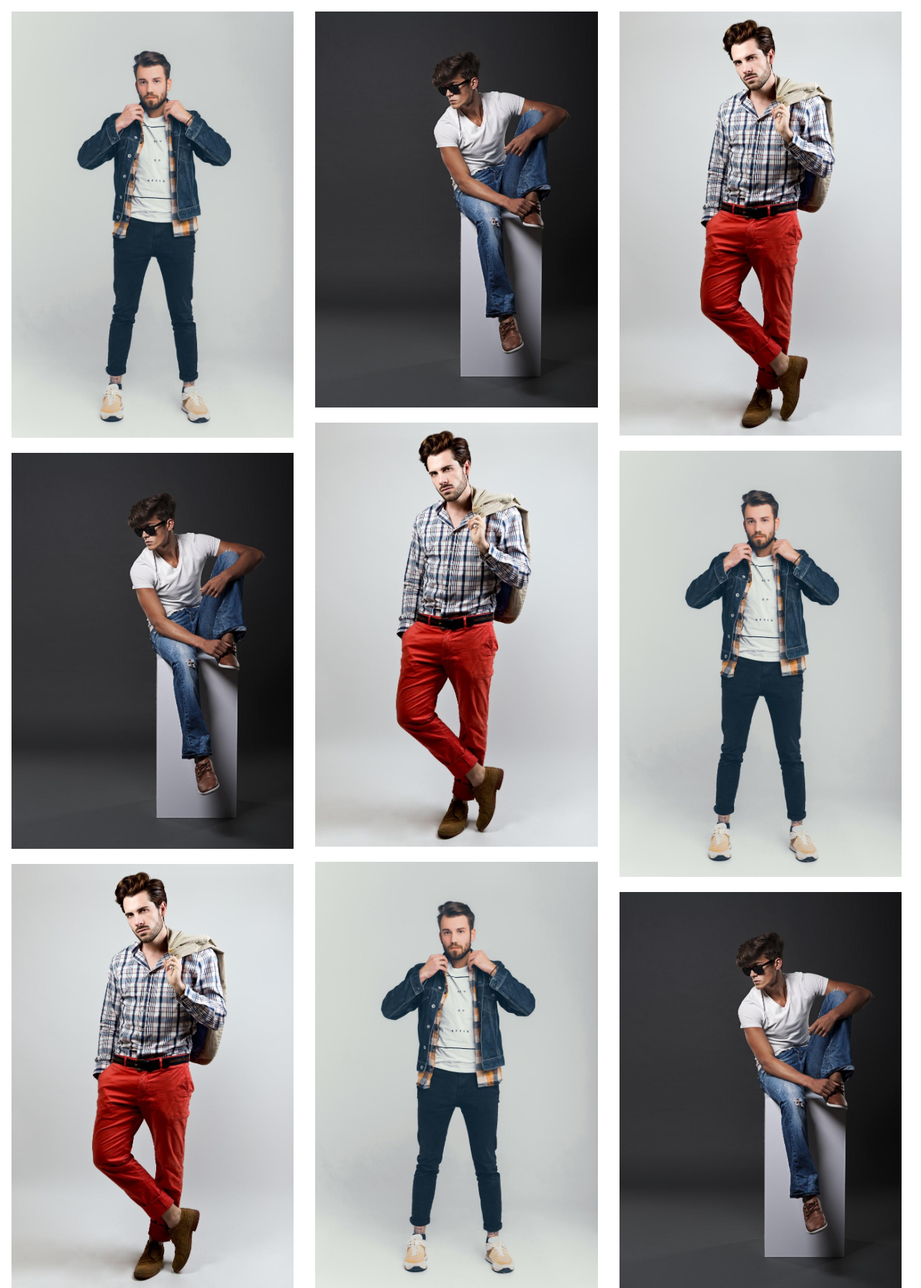
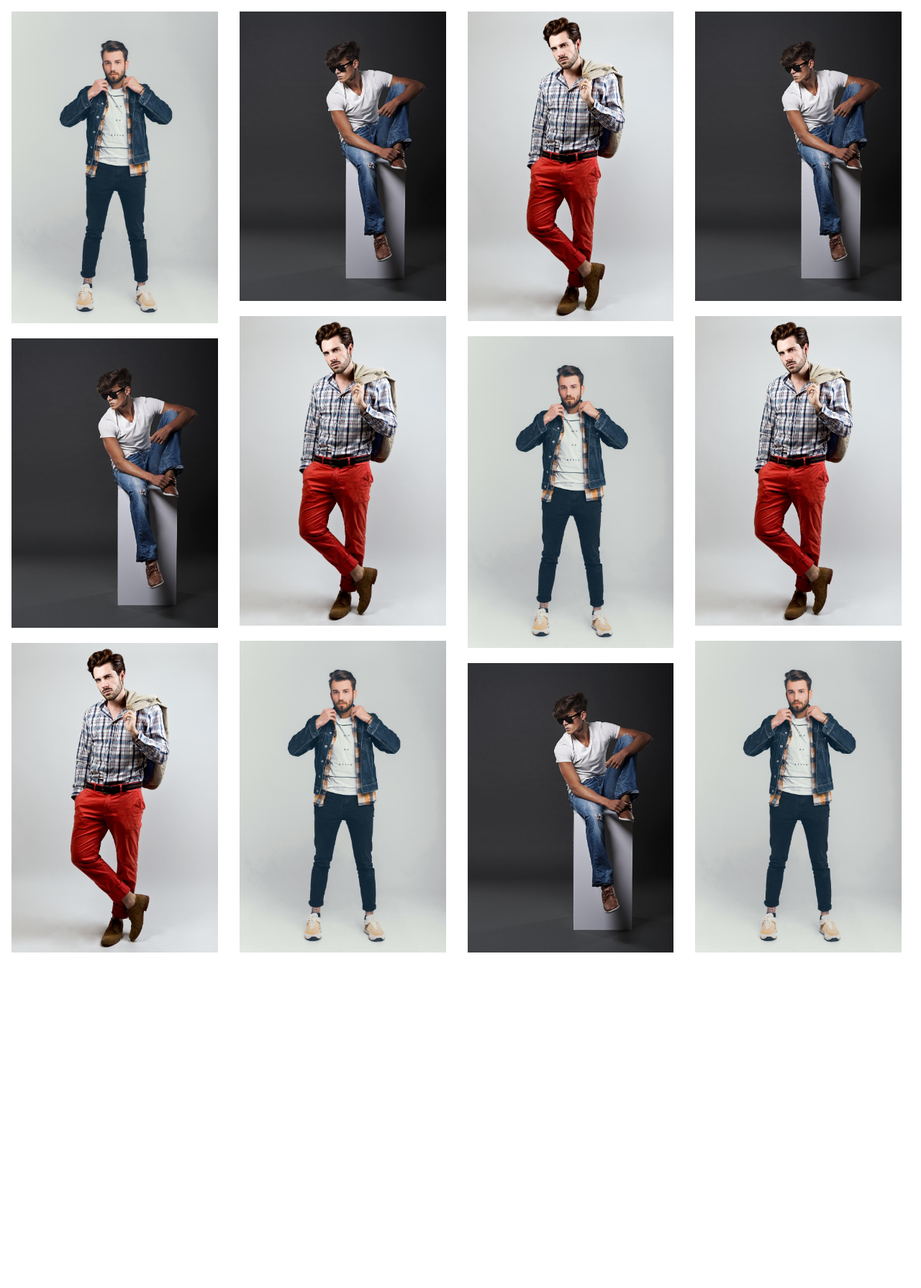
Before and after one commit to Am607/css_repo, a plain HTML site: page 10/index.html in a window 1280 px wide. Shown: the whole page at 72% size. After the commit the page ends 1343 px from the top, so only its background shows below. Drawn offline with Linux system fonts and the light colour scheme.

Commit message:
finished_study

```diff
--- a/10/index.html
+++ b/10/index.html
@@ -29,6 +29,13 @@
         <img src="c.jpg" alt="">
 
       </div>
+
+      <div class="image">
+
+        <img src="c.jpg" alt="">
+        <img src="a.jpg" alt="">
+        <img src="b.jpg" alt="">
+      </div>
     </div>
 
   </div>
--- a/10/style.css
+++ b/10/style.css
@@ -34,9 +34,16 @@ img {
    transform: scale(1);
 } */
 
-@media (max-width: 991px) {
+@media (max-width: 1000px) {
   .image{
-    flex:calc(100% /2)
+    flex:calc(100% / 3)
+
+  }
+}
+
+@media (max-width: 880px) {
+  .image{
+    flex:calc(100% / 2)
 
   }
 }
```
